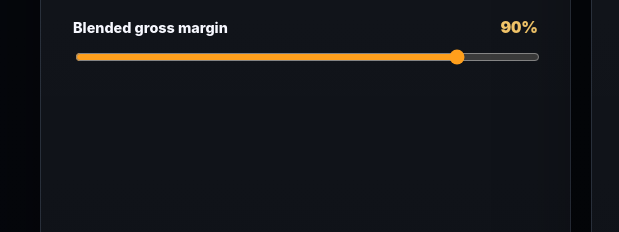
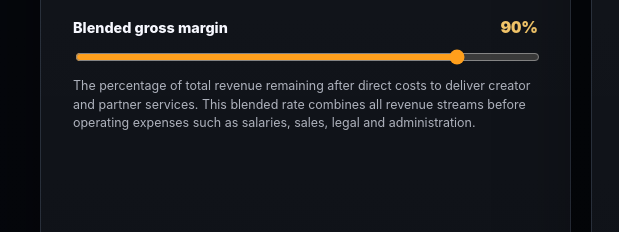
Before and after one commit to BEATiFYAUDIO/certifyd-investor-brief, a website: page investment.html in a window 1280 px wide. Shown: the part 3488-3720 px from the top of the page, 0-619 px from the left. Drawn offline with Linux system fonts and the light colour scheme.

Commit message:
Explain blended gross margin control

```diff
--- a/investment.html
+++ b/investment.html
@@ -1960,6 +1960,7 @@
                   <span class="economics-value" id="econMarginVal">90%</span>
                 </div>
                 <input id="econMargin" type="range" min="50" max="98" step="1" value="90">
+                <div class="economics-hint">The percentage of total revenue remaining after direct costs to deliver creator and partner services. This blended rate combines all revenue streams before operating expenses such as salaries, sales, legal and administration.</div>
               </div>
             </article>
 
```
